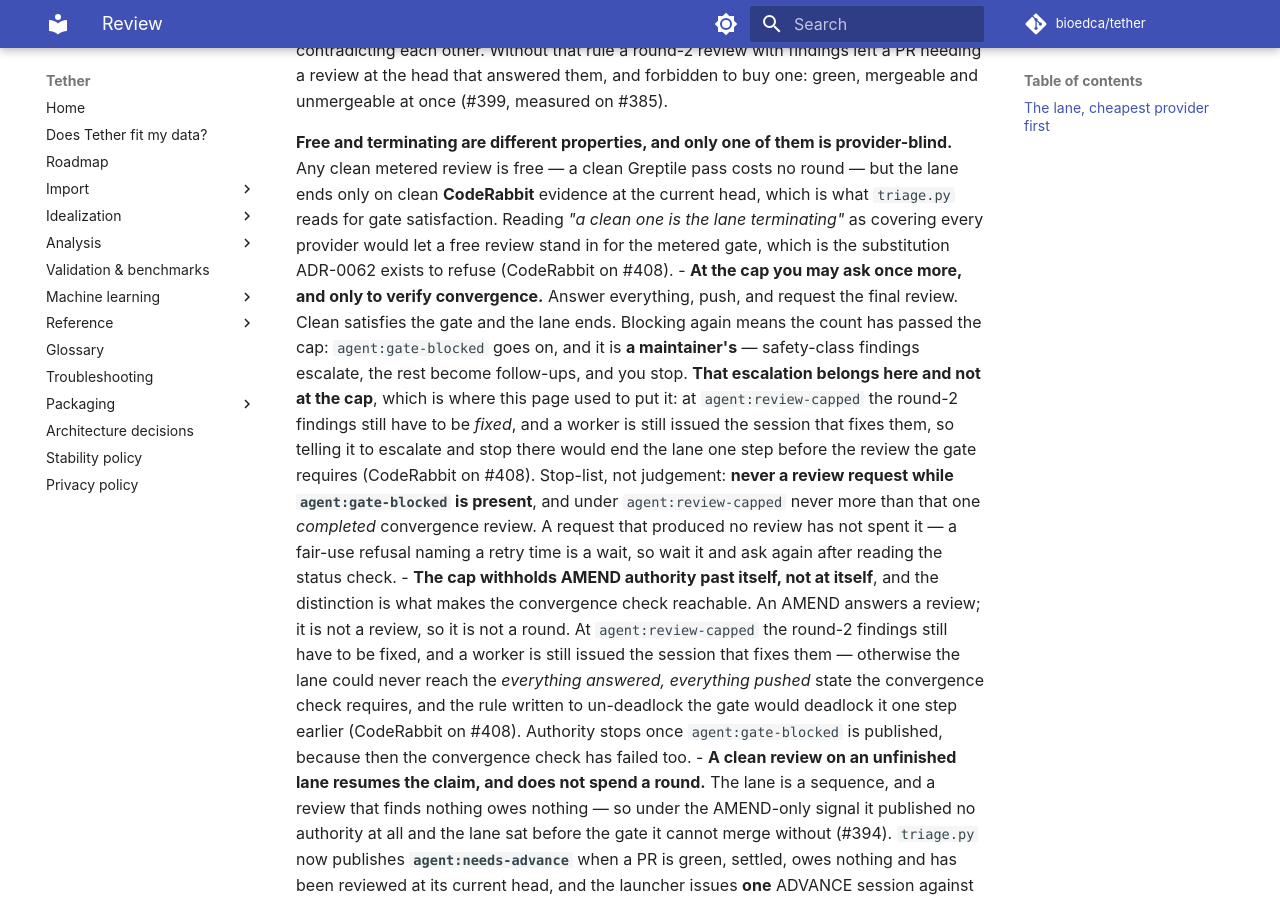
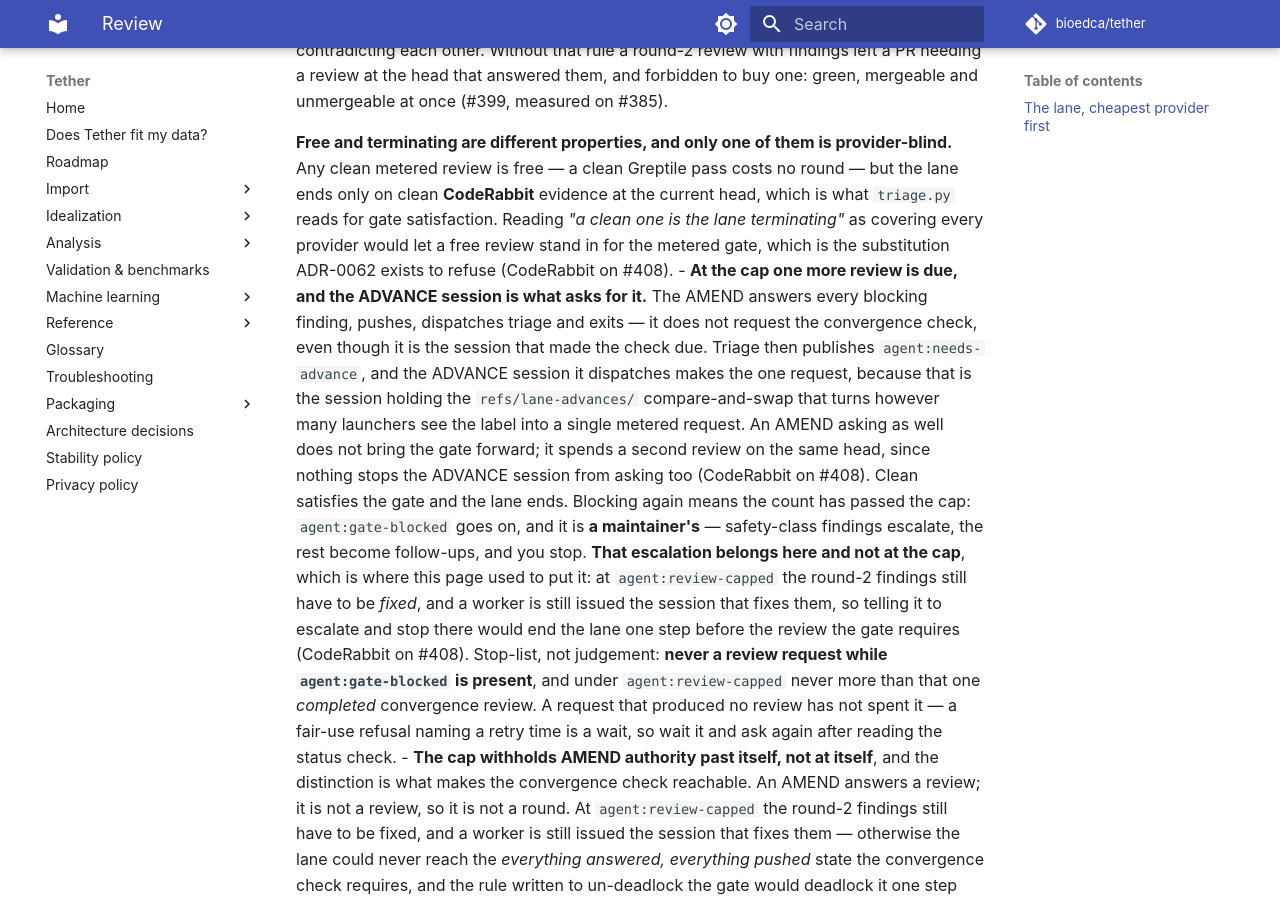
Before and after one commit to bioedca/tether, an MkDocs documentation site: the page built from docs/agents/review.md, in a window 1280 px wide and 900 px high, scrolled down 3229 px. Built offline with MkDocs 1.6.1 and Material for MkDocs 9.7.7, drawn with Linux system fonts in a browser that asks for light colours; comment, search, counter and statistics services are not loaded; the version menu is left out.

Commit message:
docs(agents): name ADVANCE the sole convergence requester on the routing page too
CodeRabbit Major at c5227c9, and a gap in the previous commit rather than a new
question. That commit named ADVANCE the sole requester in AGENTS.md, CLAUDE.md,
SKILL.md, amend.md and PRD.md, and missed docs/agents/review.md - which the
contract makes required reading BEFORE requesting a review, so it is the page an
agent is most likely to be holding at the moment the ambiguity matters. Its cap
bullet still read "answer everything, push, and request the final review", which
is the instruction amend.md now forbids.

Rewritten to say what the AMEND does (answer, push, dispatch triage, exit) and
what the ADVANCE session does (make the one request), with the reason: only the
latter holds the refs/lane-advances/ compare-and-swap that collapses however many
launchers see the label into a single metered request.

Swept the other seven surfaces for the same stale claim; the three remaining
matches all now name ADVANCE.

```diff
--- a/docs/agents/review.md
+++ b/docs/agents/review.md
@@ -135,8 +135,15 @@ asking a provider to look **again** at work it has already reviewed this round.
   satisfaction. Reading *"a clean one is the lane terminating"* as covering every provider would let
   a free review stand in for the metered gate, which is the substitution ADR-0062 exists to refuse
   (CodeRabbit on #408).
-- **At the cap you may ask once more, and only to verify convergence.** Answer everything, push,
-  and request the final review. Clean satisfies the gate and the lane ends. Blocking again means the
+- **At the cap one more review is due, and the ADVANCE session is what asks for it.** The AMEND
+  answers every blocking finding, pushes, dispatches triage and exits — it does not request the
+  convergence check, even though it is the session that made the check due. Triage then publishes
+  `agent:needs-advance`, and the ADVANCE session it dispatches makes the one request, because that
+  is the session holding the `refs/lane-advances/` compare-and-swap that turns however many
+  launchers see the label into a single metered request. An AMEND asking as well does not bring the
+  gate forward; it spends a second review on the same head, since nothing stops the ADVANCE session
+  from asking too (CodeRabbit on #408).
+  Clean satisfies the gate and the lane ends. Blocking again means the
   count has passed the cap: `agent:gate-blocked` goes on, and it is **a maintainer's** — safety-class
   findings escalate, the rest become follow-ups, and you stop. **That escalation belongs here and
   not at the cap**, which is where this page used to put it: at `agent:review-capped` the round-2
```
